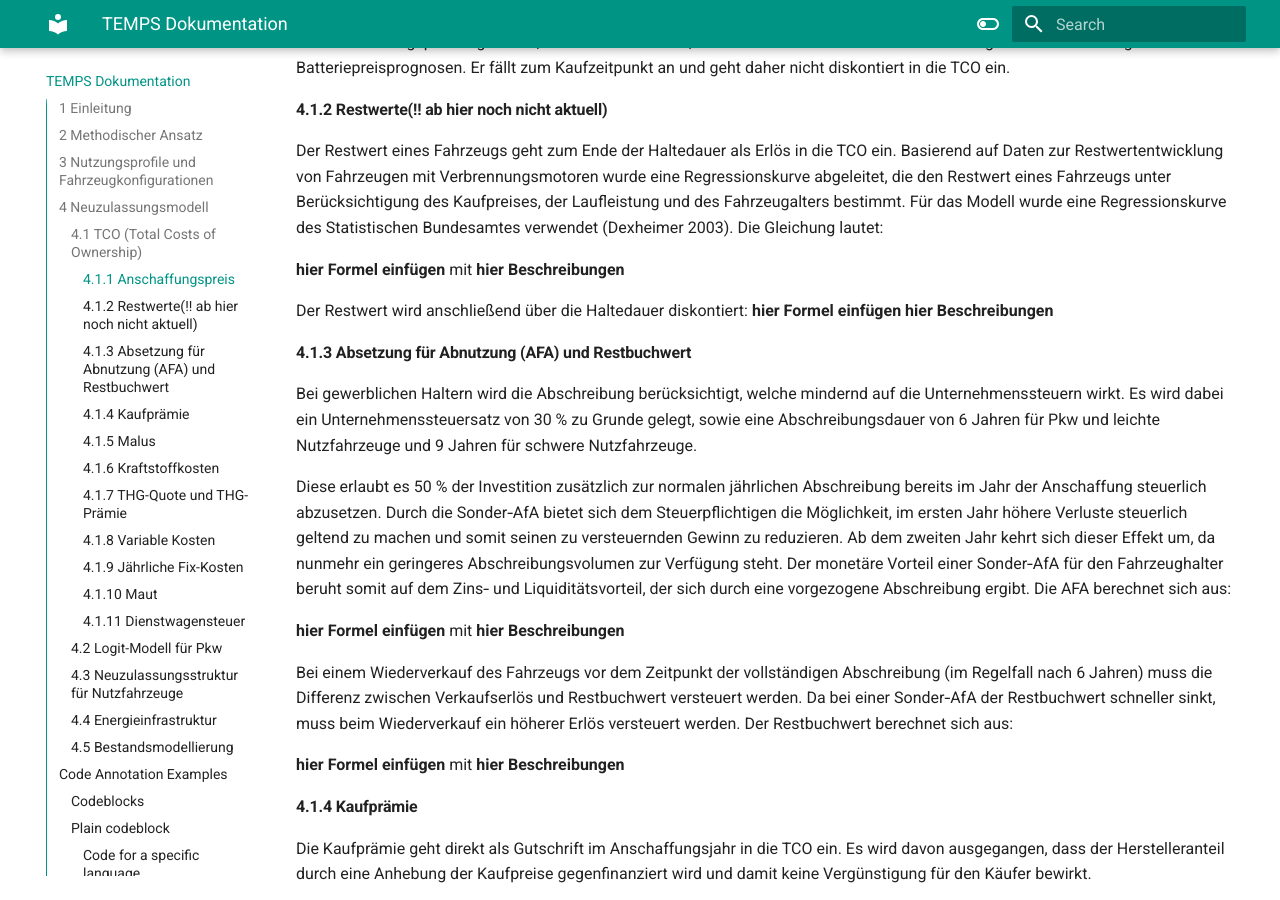
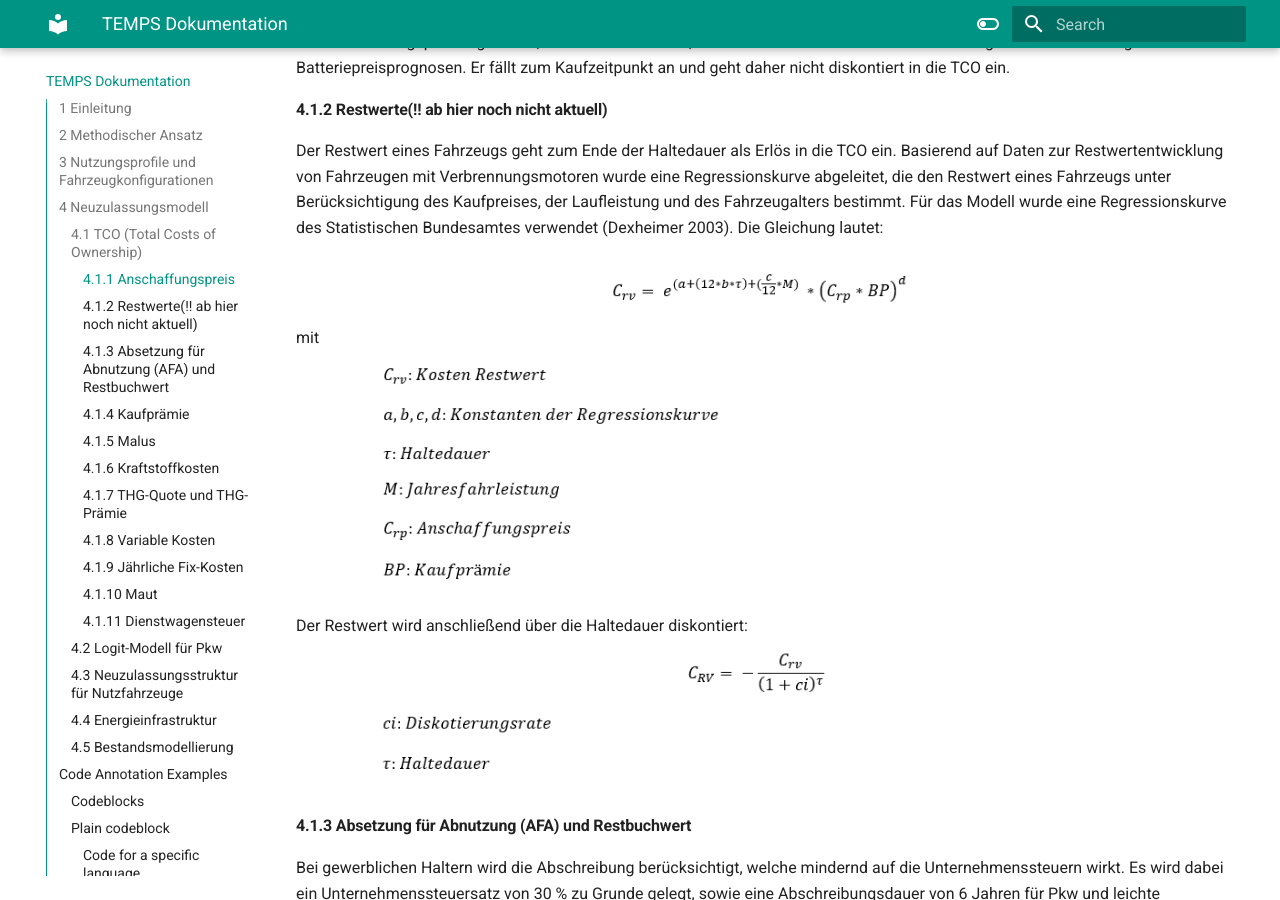
Before and after one commit to wolfgoerz/TEMPS_documentation, an MkDocs documentation site: the page built from docs/index.md, in a window 1280 px wide and 900 px high, scrolled down 3380 px. Built offline with MkDocs 1.6.1 and Material for MkDocs 9.7.7, drawn with Linux system fonts in a browser that asks for light colours.

Commit message:
Update index.md
test for pictures of formulas

```diff
--- a/docs/index.md
+++ b/docs/index.md
@@ -151,13 +151,12 @@ Der Anschaffungspreis ergibt sich, wie in 3 beschrieben, direkt aus den Kostenku
 #### 4.1.2 Restwerte(!! ab hier noch nicht aktuell)
 Der Restwert eines Fahrzeugs geht zum Ende der Haltedauer als Erlös in die TCO ein. Basierend auf Daten zur Restwertentwicklung von Fahrzeugen mit Verbrennungsmotoren wurde eine Regressionskurve abgeleitet, die den Restwert eines Fahrzeugs unter Berücksichtigung des Kaufpreises, der Laufleistung und des Fahrzeugalters bestimmt. Für das Modell wurde eine Regressionskurve des Statistischen Bundesamtes verwendet (Dexheimer 2003).  Die Gleichung lautet:
 
-**hier Formel einfügen**
+![1.png](1.png)
 mit
-**hier Beschreibungen**
+![2.png](2.png)
 
 Der Restwert wird anschließend über die Haltedauer diskontiert:
-**hier Formel einfügen**
-**hier Beschreibungen**
+![3.png](3.png)
 
 #### 4.1.3 Absetzung für Abnutzung (AFA) und Restbuchwert
 Bei gewerblichen Haltern wird die Abschreibung berücksichtigt, welche mindernd auf die Unternehmenssteuern wirkt. Es wird dabei ein Unternehmenssteuersatz von 30 % zu Grunde gelegt, sowie eine Abschreibungsdauer von 6 Jahren für Pkw und leichte Nutzfahrzeuge und 9 Jahren für schwere Nutzfahrzeuge.
@@ -165,7 +164,7 @@ Bei gewerblichen Haltern wird die Abschreibung berücksichtigt, welche mindernd
 Diese erlaubt es 50 % der Investition zusätzlich zur normalen jährlichen Abschreibung bereits im Jahr der Anschaffung steuerlich abzusetzen. Durch die Sonder‐AfA bietet sich dem Steuerpflichtigen die Möglichkeit, im ersten Jahr höhere Verluste steuerlich geltend zu machen und somit seinen zu versteuernden Gewinn zu reduzieren. Ab dem zweiten Jahr kehrt sich dieser Effekt um, da nunmehr ein geringeres Abschreibungsvolumen zur Verfügung steht. Der monetäre Vorteil einer Sonder‐AfA für den Fahrzeughalter beruht somit auf dem Zins‐ und Liquiditätsvorteil, der sich durch eine vorgezogene Abschreibung ergibt.
 Die AFA berechnet sich aus:
 
-**hier Formel einfügen**
+![4.png](4.png)
 mit
 **hier Beschreibungen**
 
```
